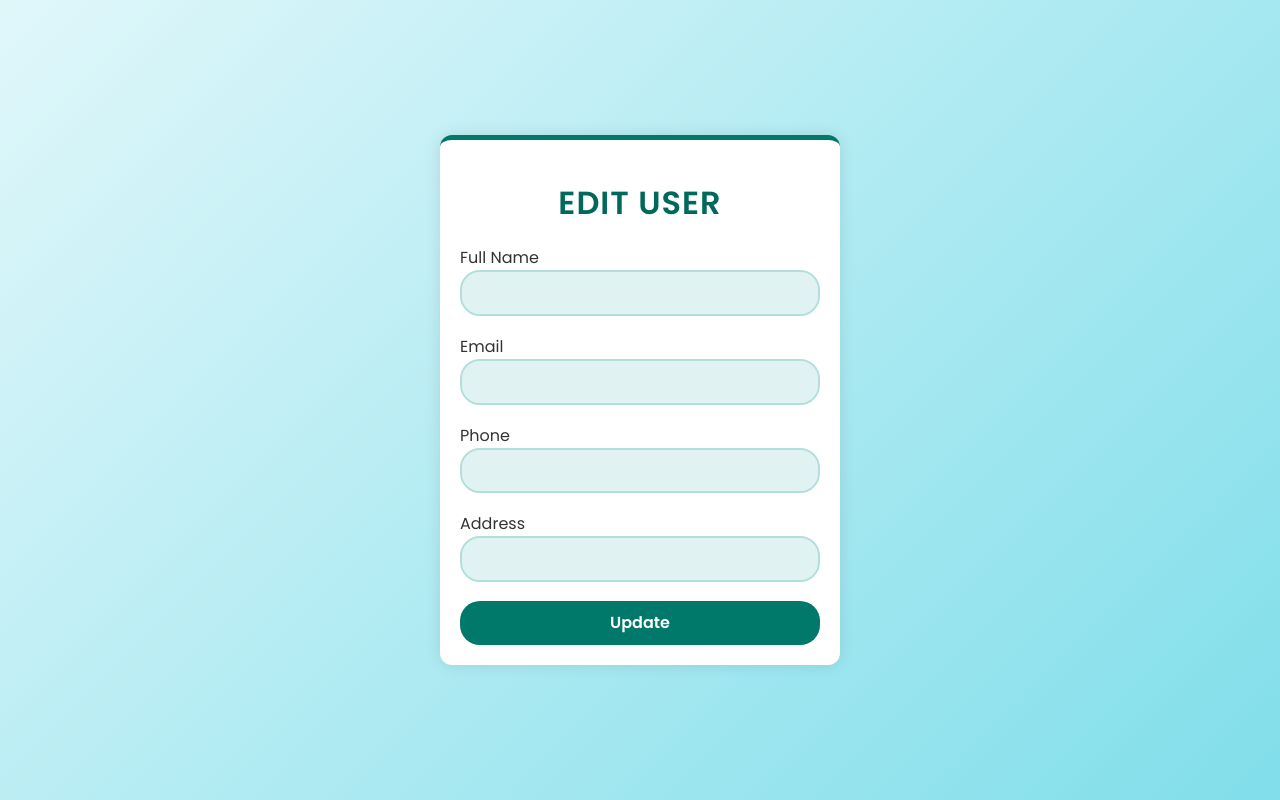
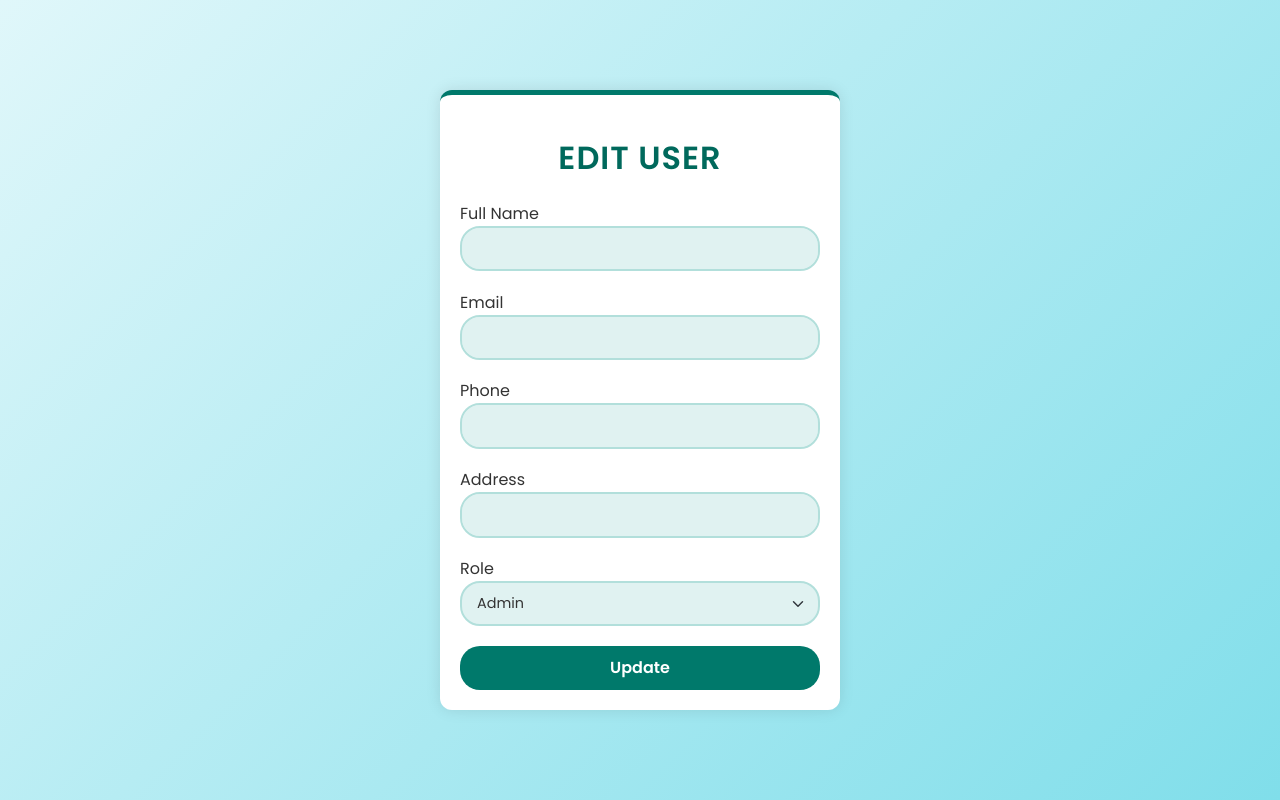
Before and after one commit to njg37/intern-PHP-MYSQL, a PHP site: page /edit_user.php?id=1 in a window 1280 px wide. Run offline with PHP 8.4, Linux system fonts and the light colour scheme; the visitor is signed in with stand-in values (Sample User, id 1); data that the repository does not hold is empty.

Commit message:
edit_user.php

```diff
--- a/edit_user.php
+++ b/edit_user.php
@@ -1,19 +1,14 @@
 <?php
-
 session_start();
-
 
 if (!isset($_SESSION['user'])) {
     header('Location: login.php');
     exit();
 }
 
-
 require_once "database.php";
 
-
 $id = $_GET['id'];
-
 
 $sql = "SELECT * FROM users WHERE id = ?";
 $stmt = mysqli_stmt_init($conn);
@@ -24,17 +19,17 @@ if (mysqli_stmt_prepare($stmt, $sql)) {
     $user = mysqli_fetch_assoc($result);
 }
 
-
 if (isset($_POST['update'])) {
     $fullname = $_POST['fullname'];
     $email = $_POST['email'];
     $phone = $_POST['phone'];
     $address = $_POST['address'];
+    $role = $_POST['role'];
 
-    $sql = "UPDATE users SET full_name = ?, email = ?, phone = ?, address = ? WHERE id = ?";
+    $sql = "UPDATE users SET full_name = ?, email = ?, phone = ?, address = ?, role = ? WHERE id = ?";
     $stmt = mysqli_stmt_init($conn);
     if (mysqli_stmt_prepare($stmt, $sql)) {
-        mysqli_stmt_bind_param($stmt, "ssssi", $fullname, $email, $phone, $address, $id);
+        mysqli_stmt_bind_param($stmt, "sssssi", $fullname, $email, $phone, $address, $role, $id);
         mysqli_stmt_execute($stmt);
         header('Location: manage_users.php');
     } else {
@@ -197,6 +192,27 @@ a:hover {
                 font-size: 14px;
             }
         }
+        .form-select {
+    width: 100%;
+    padding: 10px 15px;
+    font-size: 0.9rem;
+    color: #333;
+    background-color: #e0f2f1;
+    border: 2px solid #b2dfdb;
+    border-radius: 20px;
+    transition: all 0.3s ease;
+}
+
+.form-select:focus {
+    border-color: #00796b;
+    background-color: #ffffff;
+    box-shadow: 0 0 8px rgba(0, 121, 107, 0.5);
+    transform: scale(1.01);
+}
+
+.form-select:hover {
+    border-color: #00796b;
+}
 
 
     </style>
@@ -221,6 +237,13 @@ a:hover {
                 <label for="address">Address</label>
                 <input type="text" class="form-control" name="address" value="<?php echo $user['address']; ?>" required>
             </div>
+            <div class="form-group">
+                <label for="role">Role</label>
+                <select class="form-select" name="role" aria-label="Select role" required>
+                    <option value="admin" <?php if ($user['role'] == 'admin') echo "selected"; ?>>Admin</option>
+                    <option value="user" <?php if ($user['role'] == 'user') echo "selected"; ?>>User</option>
+                </select>
+            </div>
             <div class="form-btn">
                 <input type="submit" class="btn btn-primary" value="Update" name="update">
             </div>
```
